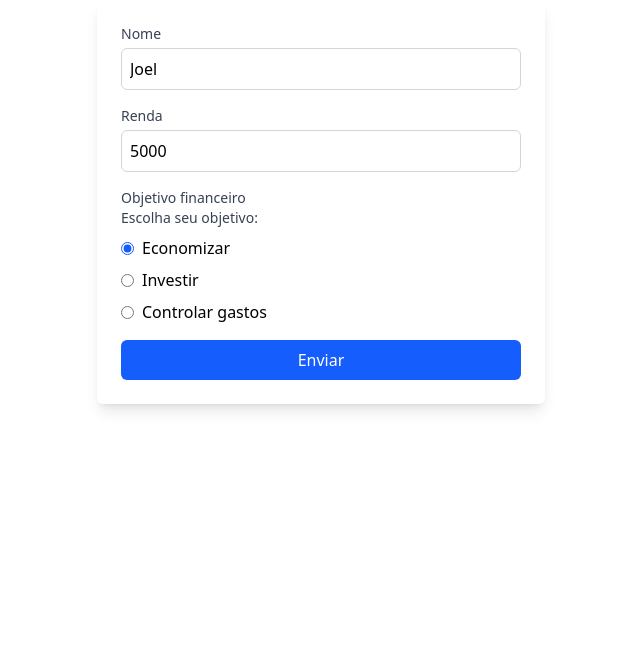
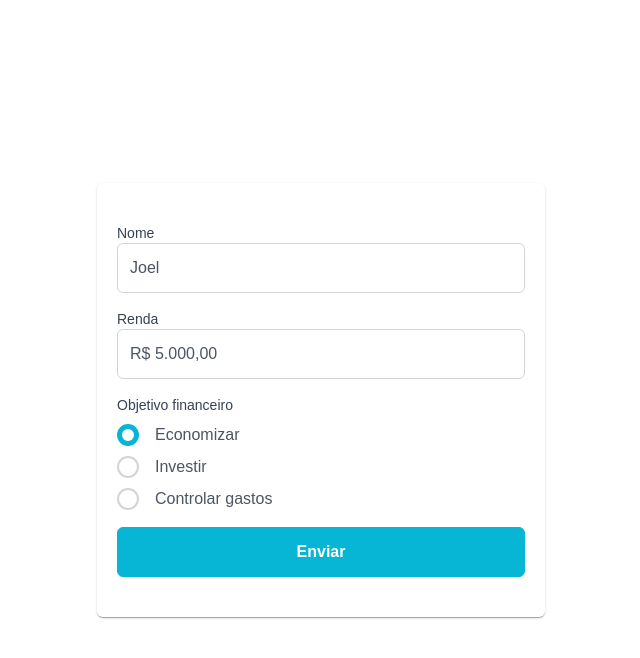
Before and after one commit to leodramaral/flux-redux-toolkit, a React (Vite) app: page / in a window 1280 px wide. Shown: the top 658 px of the page, without its empty margins (319-959 px from the left). Built offline with nearby package versions, Linux system fonts and the light colour scheme; a web font is replaced by a local one.

Commit message:
feat: integrate PrimeReact components in Login view; update form with InputText, InputNumber, RadioButton, and Button

```diff
--- a/package.json
+++ b/package.json
@@ -12,6 +12,7 @@
   "dependencies": {
     "@reduxjs/toolkit": "^2.9.0",
     "@tailwindcss/vite": "^4.1.13",
+    "primereact": "^10.9.7",
     "react": "^19.1.1",
     "react-dom": "^19.1.1",
     "react-hook-form": "^7.63.0",
--- a/src/views/Login.tsx
+++ b/src/views/Login.tsx
@@ -2,6 +2,11 @@ import { useDispatch } from 'react-redux'
 import { useForm, type SubmitHandler } from 'react-hook-form';
 import { setDailyBudget, setUser } from '../redux/slices.ts/userSlice';
 import { useNavigate } from 'react-router';
+import { Button } from 'primereact/button';
+import { InputText } from 'primereact/inputtext';
+import { InputNumber } from 'primereact/inputnumber';
+import { RadioButton } from 'primereact/radiobutton';
+import { Card } from 'primereact/card';
 
 type UserForm = {
   name: string;
@@ -11,7 +16,7 @@ type UserForm = {
 }
 
 function Login() {
-  const { register, handleSubmit } = useForm<UserForm>({
+  const { register, handleSubmit, setValue, watch } = useForm<UserForm>({
     defaultValues: {
       name: 'Joel',
       income: 5000,
@@ -21,6 +26,9 @@ function Login() {
   const navigate = useNavigate();
   const dispatch = useDispatch();
 
+  const financialGoal = watch('financialGoal');
+  const income = watch('income');
+
   const handleSubmitUserForm: SubmitHandler<UserForm> = (data) => {
     dispatch(setUser(data));
     dispatch(setDailyBudget(data.income));
@@ -28,76 +36,75 @@ function Login() {
   }
 
   return (
-    <div className='flex flex-col'>
-      <div className="shadow-lg p-6 bg-white rounded-md w-full max-w-md mx-auto">
+    <div className="flex items-center justify-center min-h-screen">
+      <Card className="w-full max-w-md">
         <form onSubmit={handleSubmit(handleSubmitUserForm)} className="flex flex-col gap-4">
           <div>
             <label htmlFor="name" className="block text-sm font-medium text-gray-700">
               Nome
             </label>
-        <input
-          type="text"
+            <InputText
               id="name"
-          className="mt-1 block w-full border border-gray-300 rounded-md p-2 focus:outline-none focus:ring-2 focus:ring-blue-500"
+              {...register('name')}
+              className="w-full"
               placeholder="Digite seu nome"
-          {...register('name')}
+              value={watch('name')}
+              onChange={e => setValue('name', e.target.value)}
             />
           </div>
             <div>
             <label htmlFor="income" className="block text-sm font-medium text-gray-700">
               Renda
             </label>
-        <input
-          type="number"
+            <InputNumber
               id="income"
-          className="mt-1 block w-full border border-gray-300 rounded-md p-2 focus:outline-none focus:ring-2 focus:ring-blue-500"
+              className="w-full"
               placeholder="Digite sua renda"
-          {...register('income')}
+              value={income}
+              onValueChange={e => setValue('income', e.value ?? 0)}
+              mode="currency"
+              currency="BRL"
+              locale="pt-BR"
+              min={0}
             />
             </div>
           <div>
-        <label htmlFor="financialGoal" className="block text-sm font-medium text-gray-700">
+            <label htmlFor="financialGoal" className="block text-sm font-medium text-gray-700 mb-2">
               Objetivo financeiro
             </label>
             <div className="flex flex-col gap-2">
-          <label className="block text-sm font-medium text-gray-700">Escolha seu objetivo:</label>
-          <label className="flex items-center gap-2">
-            <input
-              type="radio"
+              <div className="flex items-center gap-2">
+                <RadioButton
+                  inputId="economizar"
                   value="economizar"
-              {...register('financialGoal')}
-              className="accent-blue-600"
+                  checked={financialGoal === 'economizar'}
+                  onChange={e => setValue('financialGoal', e.value)}
                 />
-            Economizar
-          </label>
-          <label className="flex items-center gap-2">
-            <input
-              type="radio"
+                <label htmlFor="economizar" className="ml-2">Economizar</label>
+              </div>
+              <div className="flex items-center gap-2">
+                <RadioButton
+                  inputId="investir"
                   value="investir"
-              {...register('financialGoal')}
-              className="accent-blue-600"
+                  checked={financialGoal === 'investir'}
+                  onChange={e => setValue('financialGoal', e.value)}
                 />
-            Investir
-          </label>
-          <label className="flex items-center gap-2">
-            <input
-              type="radio"
-              value="controlar gastos"
-              {...register('financialGoal')}
-              className="accent-blue-600"
+                <label htmlFor="investir" className="ml-2">Investir</label>
+              </div>
+              <div className="flex items-center gap-2">
+                <RadioButton
+                  inputId="controlar-gastos"
+                  value="controlar-gastos"
+                  checked={financialGoal === 'controlar-gastos'}
+                  onChange={e => setValue('financialGoal', e.value)}
                 />
-            Controlar gastos
-          </label>
+                <label htmlFor="controlar-gastos" className="ml-2">Controlar gastos</label>
               </div>
             </div>
-          <button
-        type="submit"
-        className="bg-blue-600 text-white py-2 px-4 rounded-md hover:bg-blue-700 transition-colors"
-          >
-        Enviar
-          </button>
+          </div>
+          <Button type="submit" label="Enviar" />
         </form>
-      </div>
+      </Card>
     </div>
   )
 }
```
Also changed, not shown: src/main.tsx (+7 -3 lines), 1 other file (tests, documents, lock files or other folders). Lines whose indentation alone changed are shown as unchanged.
